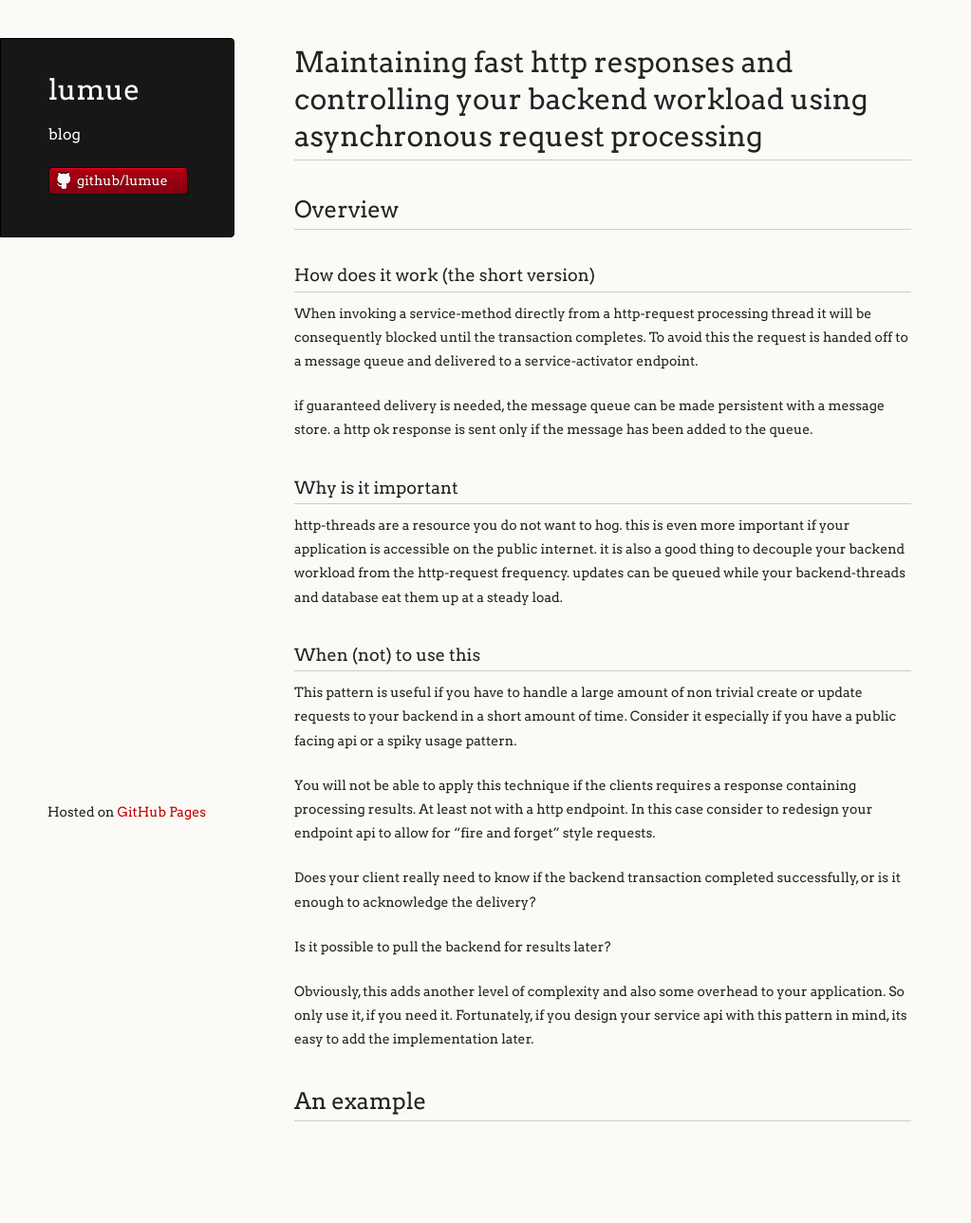
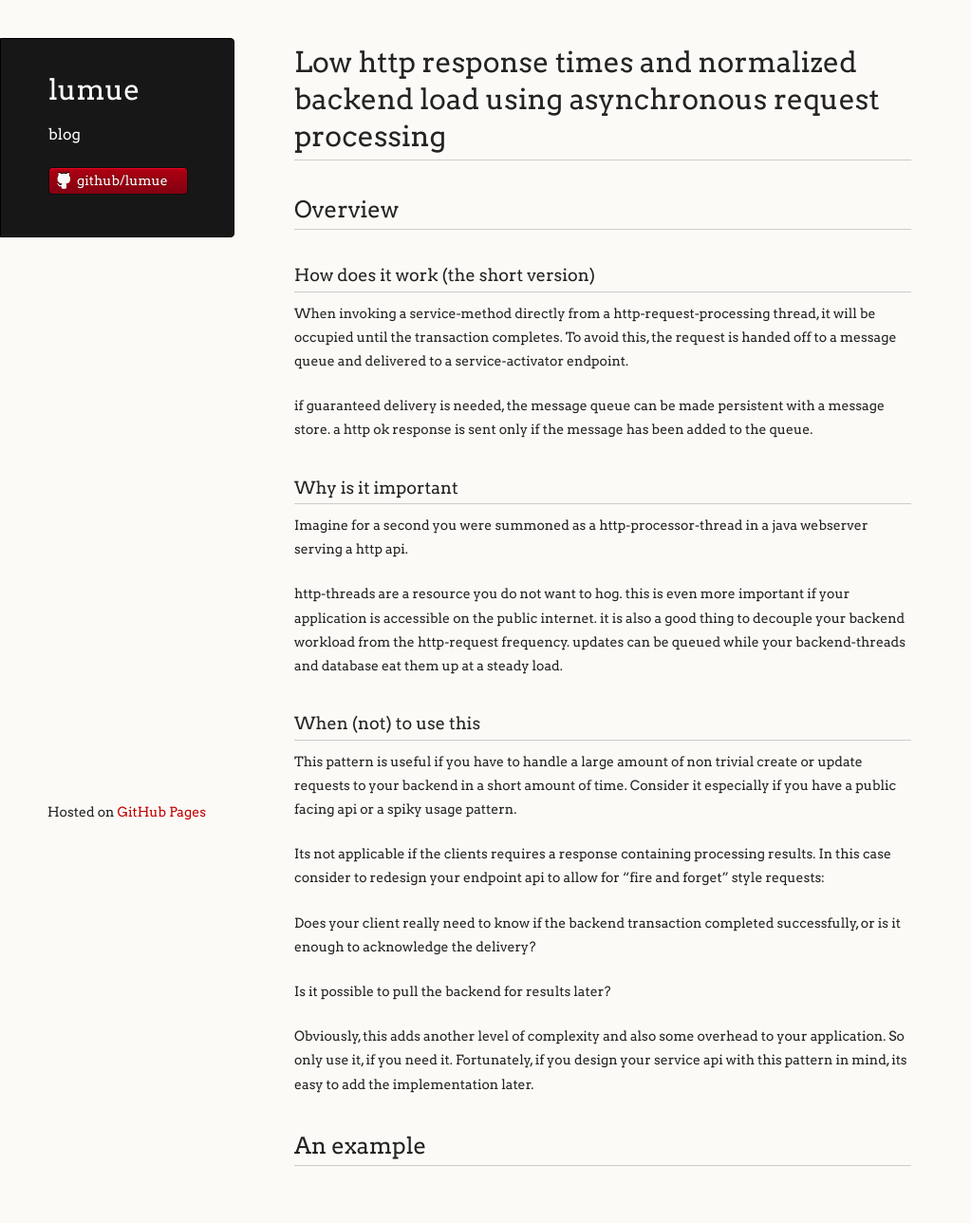
Before and after one commit to lumue/lumue.github.io, a Jekyll site: the page built from _posts/2014-08-18-srap.md, in a window 1280 px wide. Shown: the whole page at 95% size, without its empty margins (0-1023 px from the left). Built offline with Jekyll 4.4.1, drawn with Linux system fonts in a browser that asks for light colours; before the commit the page ends 1241 px from its top, so only the background shows below that.

Commit message:
imagine life as http-thread...

```diff
--- a/_posts/2014-08-18-srap.md
+++ b/_posts/2014-08-18-srap.md
@@ -1,19 +1,21 @@
 ---
 layout : layout
-title :  Maintaining fast http responses and controlling your backend workload
+title :  Low http response times and normalized backend load using asynchronous request processing
 ---
 
-#Maintaining fast http responses and controlling your backend workload using asynchronous request processing
+#Low http response times and normalized backend load using asynchronous request processing
 
 ##Overview
 
 ###How does it work (the short version)
 
-When invoking a service-method directly from a http-request processing thread it will be consequently blocked until the transaction completes. To avoid this the request is handed off to a message queue and delivered to a service-activator endpoint.
+When invoking a service-method directly from a http-request-processing thread, it will be occupied until the transaction completes. To avoid this, the request is handed off to a message queue and delivered to a service-activator endpoint.
 
 if guaranteed delivery is needed, the message queue can be made persistent with a message store. a http ok response is sent only if the message has been added to the queue.
 
 ###Why is it important
+
+Imagine for a second you were summoned as a http-processor-thread in a java webserver serving a http api.
 
 http-threads are a resource you do not want to hog. this is even more important if your application is accessible on the public internet. it is also a good thing to decouple your backend workload from the http-request frequency. updates can be queued while your backend-threads and database eat them up at a steady load.
 
@@ -21,7 +23,7 @@ http-threads are a resource you do not want to hog. this is even more important
 
 This pattern is useful if you have to handle a large amount of non trivial create or update requests to your backend in a short amount of time. Consider it especially if you have a public facing api or a spiky usage pattern.
 
-You will not be able to apply this technique if the clients requires a response containing processing results. At least not with a http endpoint. In this case consider to redesign your endpoint api to allow for "fire and forget" style requests.
+Its not applicable if the clients requires a response containing processing results. In this case consider to redesign your endpoint api to allow for "fire and forget" style requests:
 
 Does your client really need to know if the backend transaction completed successfully, or is it enough to acknowledge the delivery?
 
```
